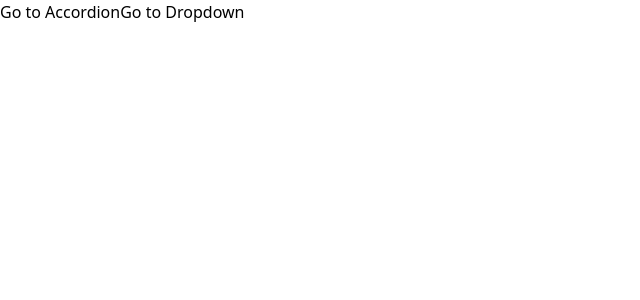
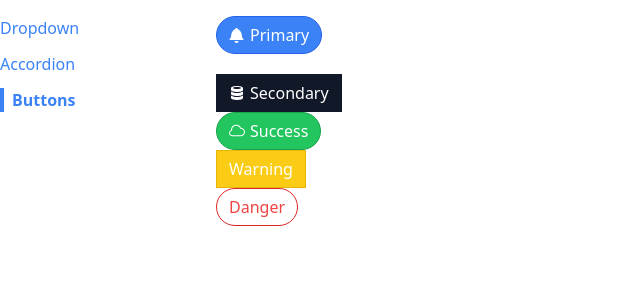
Before and after one commit to tmartins14/React, a React (Create React App) app in the folder comps/: page /buttons in a window 1280 px wide. Shown: the top 300 px of the page, without its empty margins (0-640 px from the left). Built offline with nearby package versions, Linux system fonts and the light colour scheme.

Commit message:
Section 13: Making Navigation Reusable pt.4

```diff
--- a/comps/src/App.js
+++ b/comps/src/App.js
@@ -1,11 +1,25 @@
 import React from "react";
-import Link from "./components/Link";
+import Sidebar from "./components/Sidebar";
+import Route from "./components/Route";
+import AccordionPage from "./pages/AccordionPage";
+import DropdownPage from "./pages/DropdownPage";
+import ButtonPage from "./pages/ButtonPage";
 
 const App = () => {
   return (
-    <div>
-      <Link to="/accordion">Go to Accordion</Link>
-      <Link to="/dropdown">Go to Dropdown</Link>
+    <div className="container mx-auto grid grid-cols-6 gap-4 mt-4">
+      <Sidebar />
+      <div className="col-span-5">
+        <Route path={"/accordion"}>
+          <AccordionPage />
+        </Route>
+        <Route path={"/dropdown"}>
+          <DropdownPage />
+        </Route>
+        <Route path={"/buttons"}>
+          <ButtonPage />
+        </Route>
+      </div>
     </div>
   );
 };
--- a/comps/src/components/Link.js
+++ b/comps/src/components/Link.js
@@ -1,17 +1,27 @@
+import classNames from "classnames";
 import React from "react";
-import { useContext } from "react";
-import NavigationContext from "../context/navigation";
+import useNavigation from "../hooks/use-navigation";
 
-const Link = ({ to, children }) => {
-  const { navigate } = useContext(NavigationContext);
+const Link = ({ to, children, className, activeClassName }) => {
+  const { navigate, currentPath } = useNavigation();
+
+  const classes = classNames(
+    "text-blue-500",
+    className,
+    currentPath === to && activeClassName
+  );
+
   const handleClick = (event) => {
+    if (event.metaKey || event.ctrlKey) {
+      return;
+    }
     event.preventDefault();
 
     navigate(to);
   };
 
   return (
-    <a onClick={handleClick} href={to}>
+    <a className={classes} onClick={handleClick} href={to}>
       {children}
     </a>
   );
--- /dev/null
+++ b/comps/src/components/Route.js
@@ -0,0 +1,12 @@
+import useNavigation from "../hooks/use-navigation";
+
+function Route({ path, children }) {
+  const { currentPath } = useNavigation();
+  if (path === currentPath) {
+    return children;
+  }
+
+  return null;
+}
+
+export default Route;
--- /dev/null
+++ b/comps/src/components/Sidebar.js
@@ -0,0 +1,31 @@
+import React from "react";
+import Link from "./Link";
+
+const Sidebar = () => {
+  const links = [
+    { label: "Dropdown", path: "/dropdown" },
+    { label: "Accordion", path: "/accordion" },
+    { label: "Buttons", path: "/buttons" },
+  ];
+
+  const renderedLinks = links.map((link) => {
+    return (
+      <Link
+        key={link.label}
+        to={link.path}
+        className="mb-3"
+        activeClassName={"font-bold border-l-4 border-blue-500 pl-2"}
+      >
+        {link.label}
+      </Link>
+    );
+  });
+
+  return (
+    <div className="sticky top-0 overflow-y-scroll flex flex-col items-start">
+      {renderedLinks}
+    </div>
+  );
+};
+
+export default Sidebar;
--- /dev/null
+++ b/comps/src/hooks/use-navigation.js
@@ -0,0 +1,8 @@
+import NavigationContext from "../context/navigation";
+import { useContext } from "react";
+
+function useNavigation() {
+  return useContext(NavigationContext);
+}
+
+export default useNavigation;
--- a/comps/src/pages/AccordionPage.js
+++ b/comps/src/pages/AccordionPage.js
@@ -1,5 +1,5 @@
 import React from "react";
-import Button from "./components/Button";
+import Button from "../components/Button";
 import { GoBell } from "react-icons/go";
 import Accordion from "../components/Accordion";
 
--- a/comps/src/pages/ButtonPage.js
+++ b/comps/src/pages/ButtonPage.js
@@ -1,11 +1,9 @@
 import React from "react";
 import Button from "../components/Button";
-import { GoBell, GoCloudDownload, GoDatabase } from "react-icons/go";
+import { GoBell, GoCloud, GoDatabase } from "react-icons/go";
 
 const ButtonPage = () => {
-  const handleClick = () => {
-    console.log("Clicked!");
-  };
+  const handleClick = () => {};
 
   return (
     <div>
@@ -22,7 +20,7 @@
       </div>
       <div>
         <Button success rounded>
-          <GoCloudDownload />
+          <GoCloud />
           Success
         </Button>
       </div>
```
Also changed, not shown: 1 other file (tests, documents, lock files or other folders).
